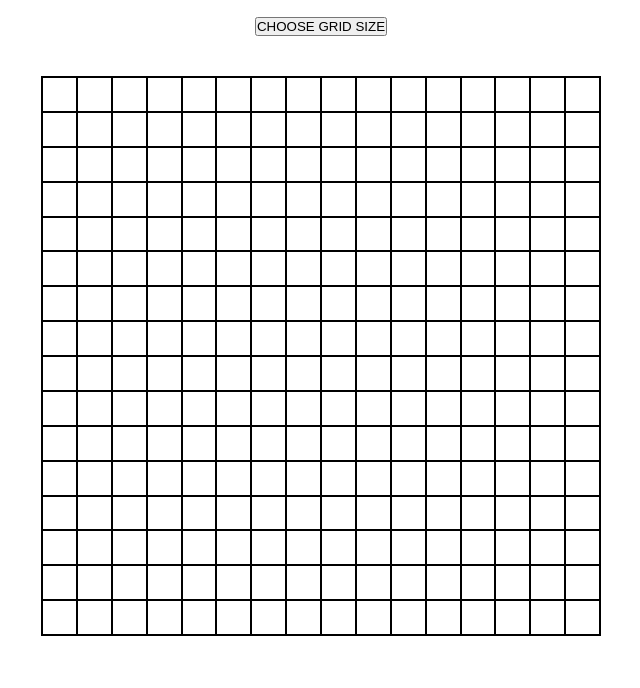
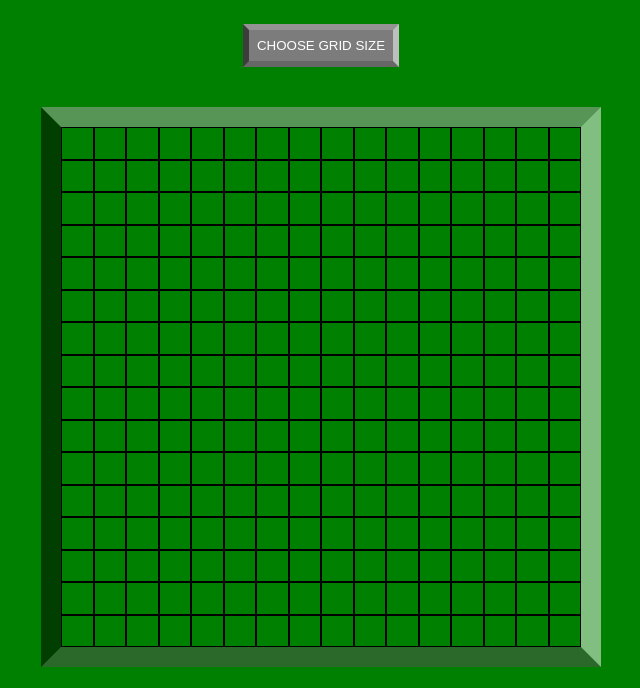
Before and after one commit to slepr66/etch-a-sketch, a plain HTML site: page index.html in a window 1280 px wide. Shown: the part 112-800 px from the top of the page, without its empty margins (319-959 px from the left). Drawn offline with Linux system fonts and the light colour scheme.

Commit message:
added some stylings

```diff
--- a/styles.css
+++ b/styles.css
@@ -1,3 +1,5 @@
+@import url(https://fonts.googleapis.com/css?family=VT323);
+
 * {
     padding: 0px;
     margin: 0px;
@@ -6,6 +8,7 @@
 
 html, body {
     height: 100%;
+    font-family: 'VT323', monospace ;
 }
 
 body {
@@ -14,6 +17,11 @@ body {
     justify-content: center;
     flex-direction: column;
     gap: 5vh;
+    background-color: green;
+}
+
+h1 {
+    font-size: 75px;
 }
 
 #container {
@@ -21,5 +29,24 @@ body {
     flex-direction: column;
     height: 70vh;
     width: 70vh;
-    border: 1px solid black;
+    border-bottom: 20px inset rgba(0,0,0,.5);
+	border-left: 20px inset rgba(0,0,0,.5);
+	border-right: 20px inset rgba(255,255,255,.5);
+	border-top: 20px inset rgba(255,255,255,.5);
+	box-sizing: border-box;
+	color: white;
 }
+
+button {
+    background: #7C7C7C;
+	border-bottom: 6px inset rgba(0,0,0,.5);
+	border-left: 6px inset rgba(0,0,0,.5);
+	border-right: 6px inset rgba(255,255,255,.5);
+	border-top: 6px inset rgba(255,255,255,.5);
+	box-sizing: border-box;
+	color: white;
+    padding: .5rem;
+    &:hover {
+		background: #BCBCBC;
+	}
+}
```
